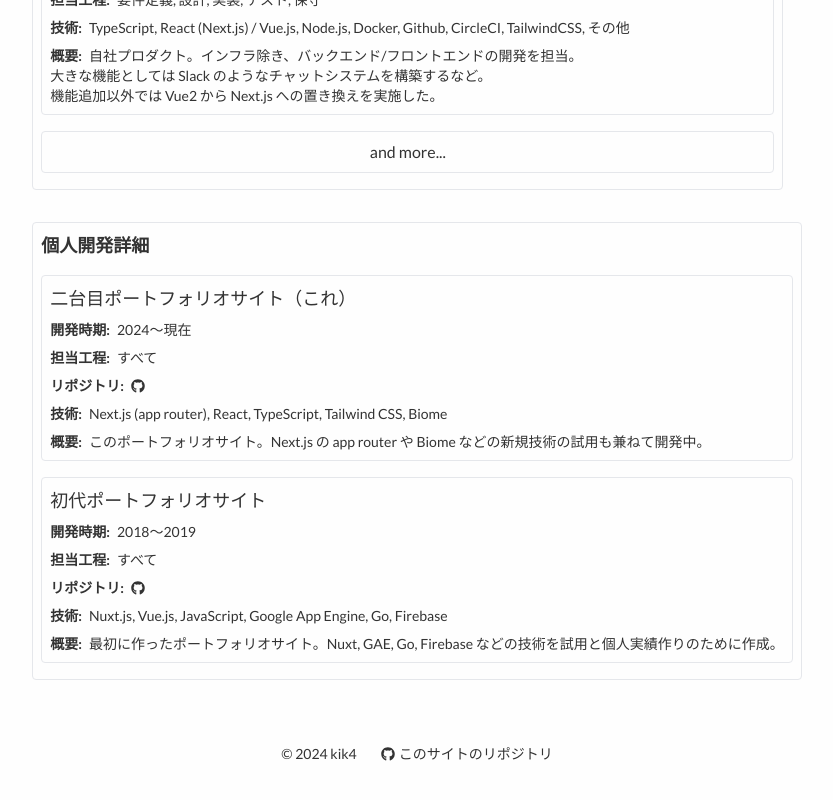
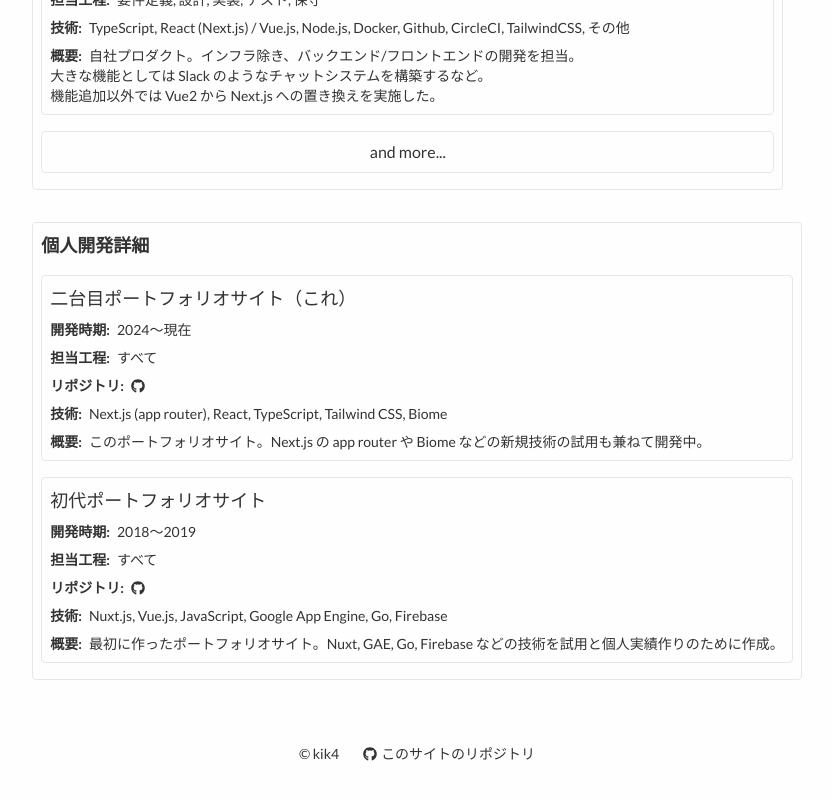
Before and after one commit to kik4/my-portfolio-next, a Next.js app: page / in a window 1280 px wide. Shown: the part 992-1792 px from the top of the page, without its empty margins (223-1056 px from the left). Built offline with nearby package versions, Linux system fonts and the light colour scheme.

Commit message:
remove year from copyrights

```diff
--- a/app/page.tsx
+++ b/app/page.tsx
@@ -224,7 +224,7 @@ export default function Home() {
 				</section>
 			</main>
 			<footer className="row-start-3 flex flex-wrap items-center justify-center gap-6 text-sm">
-				<span>©︎ 2024 kik4</span>
+				<span>©︎ kik4</span>
 				<a
 					className="flex items-center gap-1 hover:underline hover:underline-offset-4"
 					href="https://github.com/kik4/my-portfolio-next"
```
